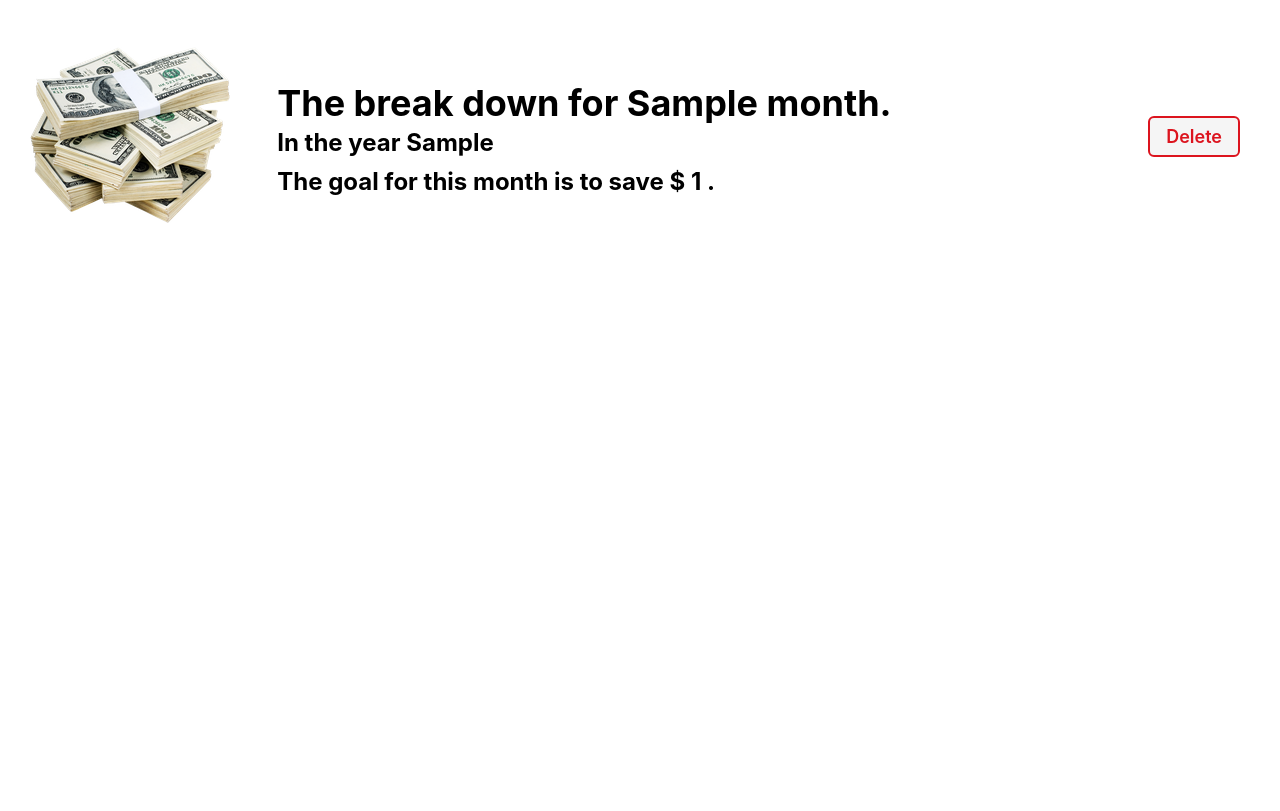
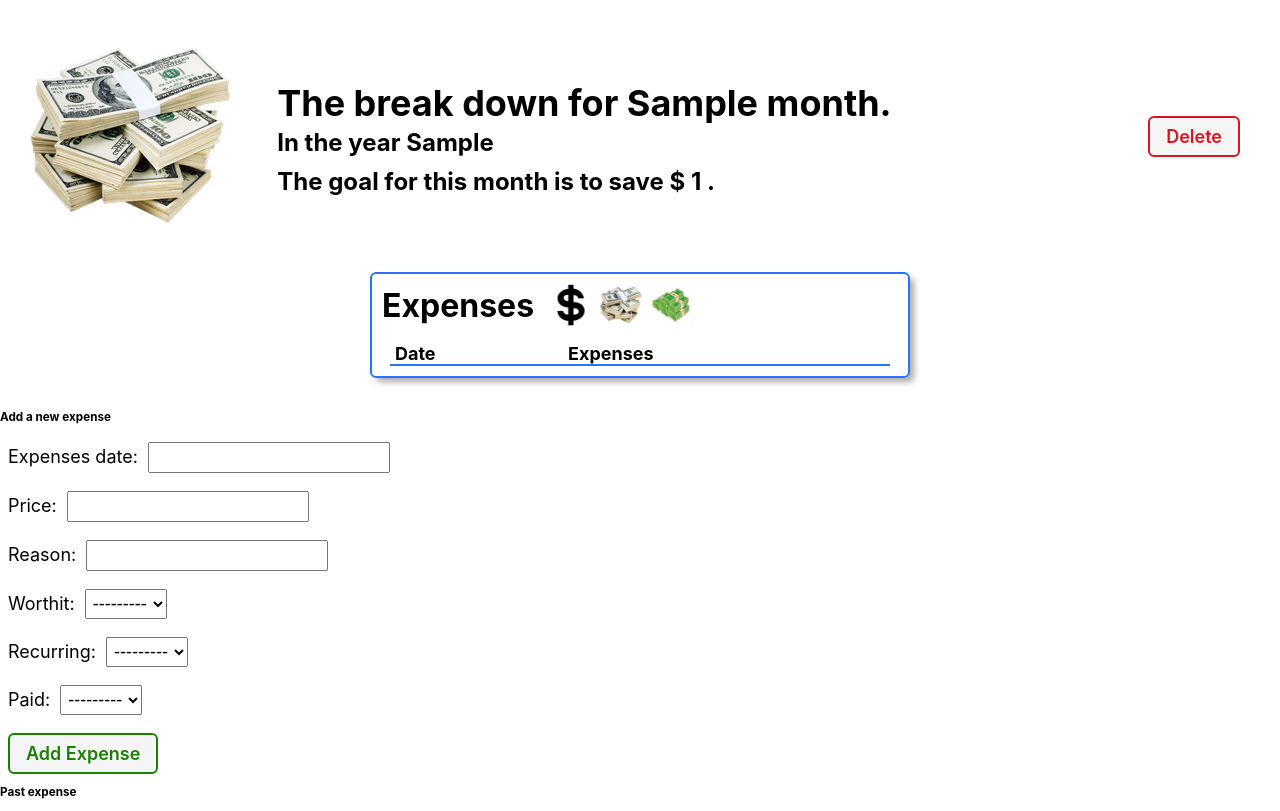
Before and after one commit to AliAlsamawi/budgetcollector, a Django app: page /months/1/ in a window 1280 px wide. Shown: the part 55-866 px from the top of the page. Before the commit the page ends 278 px from the top, so only its background shows below. Run offline with Django 3.2, Linux system fonts and the light colour scheme; tables that the repository leaves empty hold one stand-in row (values such as "Sample post"); lists and menus that the app fills with data are empty.

Commit message:
adding expenase in detail page

```diff
--- a/main_app/admin.py
+++ b/main_app/admin.py
@@ -1,6 +1,8 @@
 from django.contrib import admin
 # import your models here
-from .models import Month
+from .models import Month, Expenses
 
 # Register your models here
 admin.site.register(Month)
+
+admin.site.register(Expenses)
--- /dev/null
+++ b/main_app/forms.py
@@ -0,0 +1,7 @@
+from django.forms import ModelForm
+from .models import Expenses
+
+class ExpenseForm(ModelForm):
+  class Meta:
+    model = Expenses
+    fields = ['date', 'price', 'reason', 'worthit', 'recurring', 'paid']
--- a/main_app/models.py
+++ b/main_app/models.py
@@ -19,8 +19,14 @@
   year = models.CharField(max_length=100)
   budget = models.IntegerField()
 
+  def __str__(self):
+    return self.name
+
+  def get_absolute_url(self):
+    return reverse('months_detail', kwargs={'month_id': self.id})
+
 class Expenses(models.Model):
-  date = models.DateField()
+  date = models.DateField('Expenses date')
   price = models.IntegerField()
   reason = models.CharField(max_length=100)
   worthit = models.CharField(
@@ -39,12 +45,7 @@
     # default=PAID[0][0]
     )
 
-  def __str__(self):
-    return self.name
-
-  def get_absolute_url(self):
-    return reverse('months_detail', kwargs={'month_id': self.id})
-
+  month = models.ForeignKey(Month, on_delete=models.CASCADE)
   def __str__(self):
     # Nice method for obtaining the friendly value of a Field.choice
     return f"{self.get_worthit_display()} on {self.date}"
--- a/main_app/templates/months/detail.html
+++ b/main_app/templates/months/detail.html
@@ -25,5 +25,52 @@
   </div>
       <a href="{% url 'months_delete' month.id %}" class="btn danger">Delete</a>
 </section>
+<div class="feedings-toy-container">
+  <section class="feedings">
+    <div class="subsection-title">
+      <h2>Expenses</h2>
+      <img
+        src="{% static 'images/dollar-sign.png' %}"
+        alt="An ice cream cone cat"
+      />
+      <img
+        src="{% static 'images/us-dollar.png' %}"
+        alt="A cat as onigiri"
+      />
+      <img
+        src="{% static 'images/banknotes.png' %}"
+        alt="A kabob of kittens"
+      />
+    </div>
+    <table>
+      <thead>
+        <tr><th>Date</th><th>Expenses</th></tr>
+      </thead>
+      <tbody>
+        {% for expense in month.expense_set.all %}
+          <tr>
+            <td>{{expense.date}}</td>
+            <td>{{expense.get_worthit_display}}</td>
+            <td>{{expense.get_worthit_display}}</td>
+            <td>{{expense.get_paid_display}}</td>
+          </tr>
+        {% endfor %}
+      </tbody>
+    </table>
+  </section>
+</div>
+<h3>Add a new expense</h3>
+    <form
+      method="post"
+      class="subsection-content"
+    >
+      {% csrf_token %}
+      {{ expense_form.as_p }}
+      <button type="submit" class="btn submit">Add Expense</button>
+    </form>
+    <h3>Past expense</h3>
+    {% comment %} New code above {% endcomment %}
+    <table>
+
 
 {% endblock %}
--- a/main_app/views.py
+++ b/main_app/views.py
@@ -1,6 +1,7 @@
 from django.shortcuts import render
 from django.views.generic.edit import CreateView, DeleteView
 from .models import Month
+from .forms import ExpenseForm
 
 
 
@@ -23,9 +24,15 @@
   months = Month.objects.all()
   return render(request, 'months/index.html', { 'months': months })
 
+
 def months_detail(request, month_id):
   month = Month.objects.get(id=month_id)
-  return render(request, 'months/detail.html', { 'month': month })
+  # instantiate FeedingForm to be rendered in the template
+  expense_form = ExpenseForm()
+  return render(request, 'months/detail.html', {
+    # include the cat and feeding_form in the context
+    'month': month, 'expense_form': expense_form
+  })
 
 class MonthCreate(CreateView):
   model = Month
```
Also changed, not shown: main_app/migrations/0001_initial.py.
